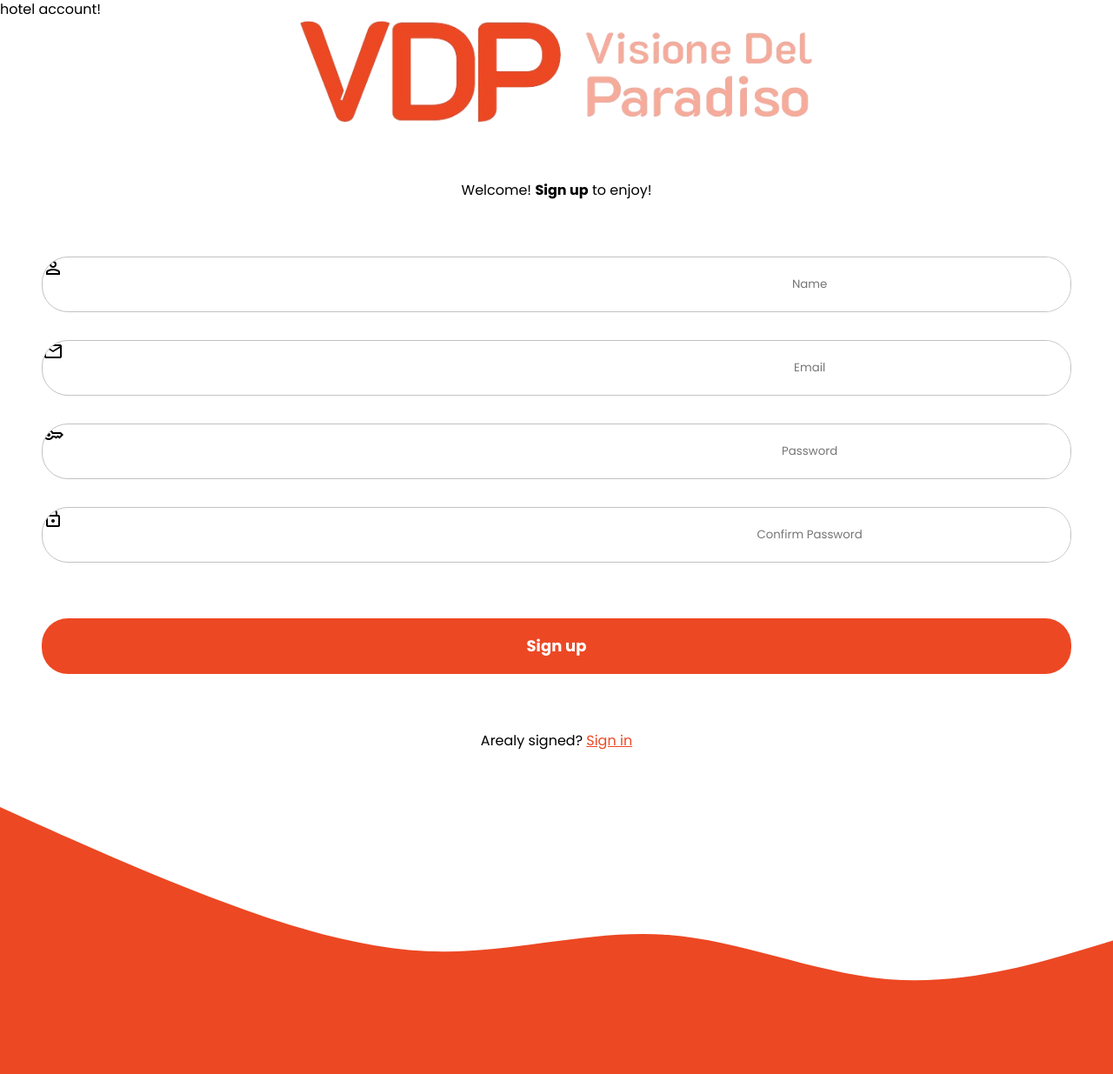
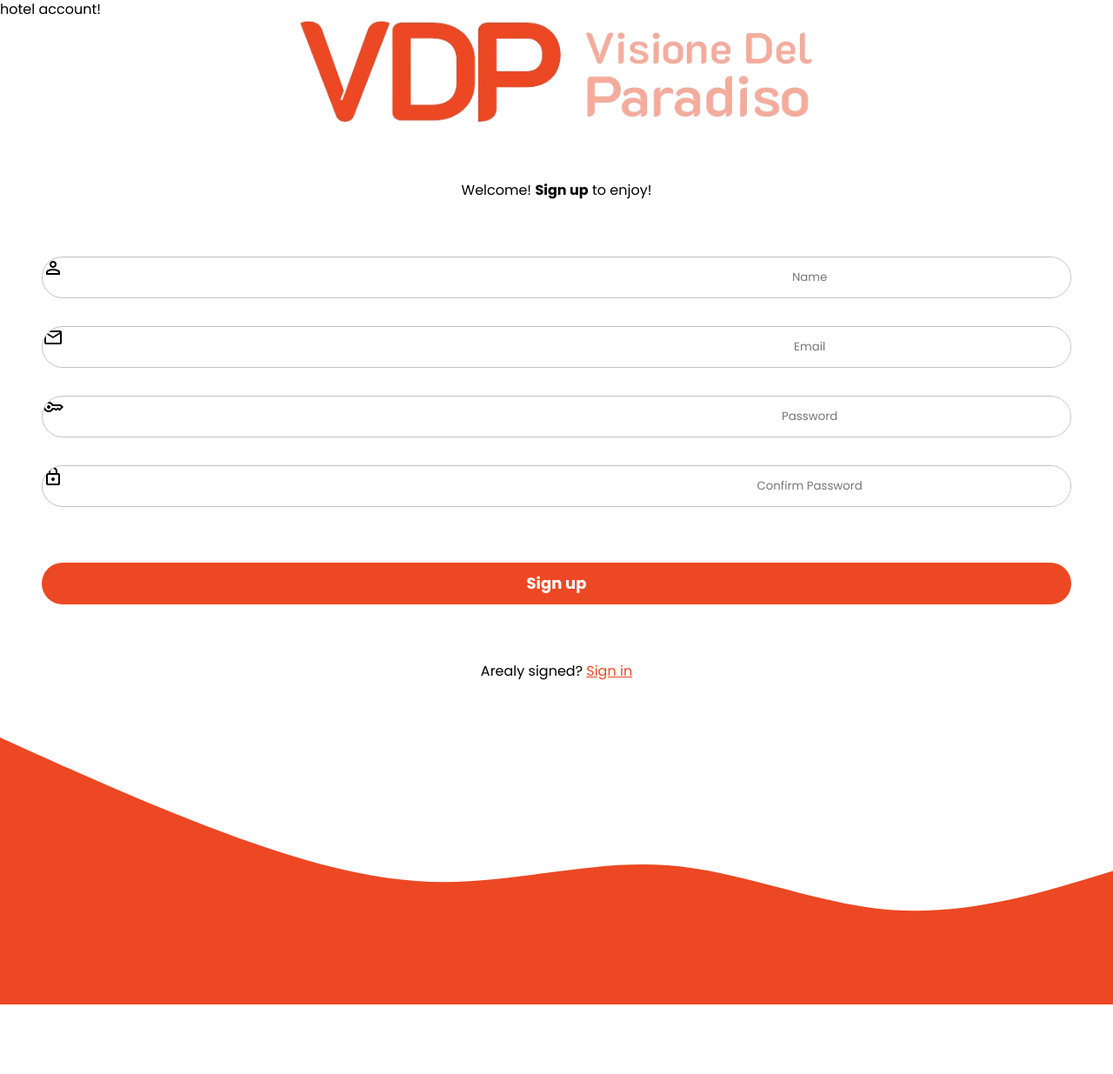
Before and after one commit to JockaMt/Visione_del_paradiso, a Flask app: page /register in a window 1280 px wide. Shown: the part 709-1944 px from the top of the page at 87% size. After the commit the page ends 1864 px from the top, so only its background shows below. Run offline with Flask 3, Linux system fonts and the light colour scheme.

Commit message:
Visual remake

```diff
--- a/api_vdp/static/styles/base.css
+++ b/api_vdp/static/styles/base.css
@@ -19,7 +19,7 @@
     display: flex;
     max-width: 100%;
     border-radius: 30px;
-    height: 4rem;
+    height: 3rem;
     border: 1px solid #C2C2C2;
     overflow-x: hidden;
 }
@@ -28,7 +28,7 @@
     display: flex;
     max-width: 100%;
     border-radius: 30px;
-    height: 4rem;
+    height: 3rem;
     background-color: var(--primary-color);
     text-align: center !important;
     color: white;
```
